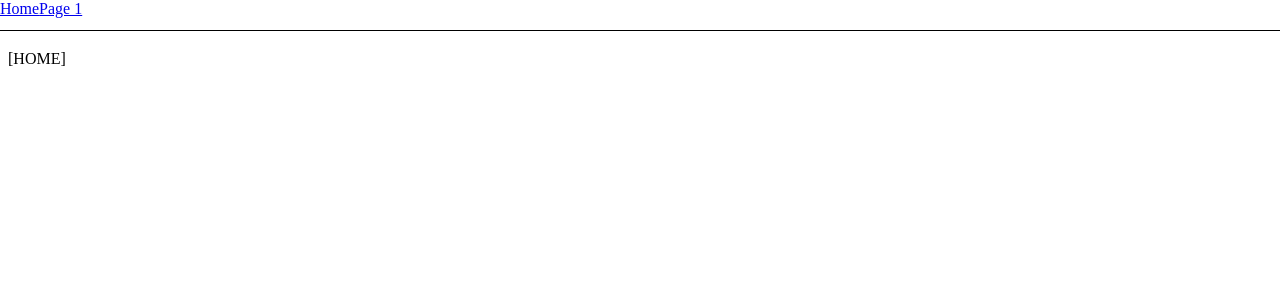
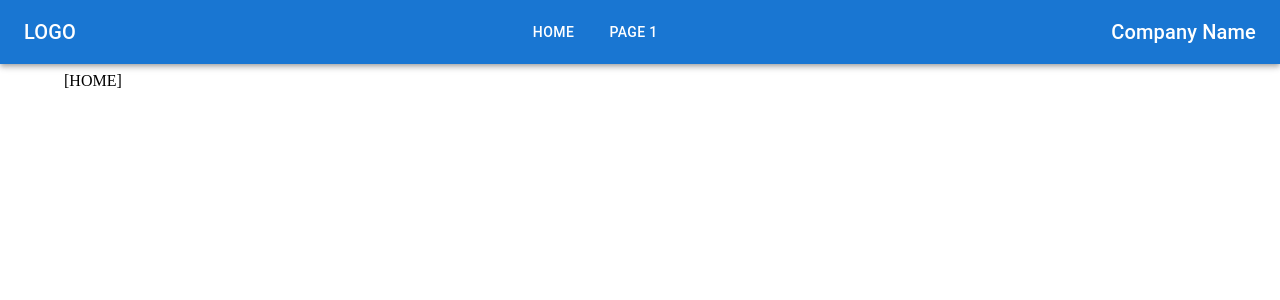
Before and after one commit to jule95/vite-react-template, a React (Vite) app: page / in a window 1280 px wide. Shown: the top 300 px of the page. Built offline with nearby package versions, Linux system fonts and the light colour scheme.

Commit message:
* Added MUI & basic NavBar component.

```diff
--- a/package.json
+++ b/package.json
@@ -12,6 +12,11 @@
     "preview": "vite preview"
   },
   "dependencies": {
+    "@emotion/react": "^11.11.4",
+    "@emotion/styled": "^11.11.5",
+    "@fontsource/roboto": "^5.0.13",
+    "@mui/icons-material": "^5.15.18",
+    "@mui/material": "^5.15.18",
     "axios": "^1.6.8",
     "i18next": "^23.11.4",
     "i18next-browser-languagedetector": "^7.2.1",
--- a/src/App.scss
+++ b/src/App.scss
@@ -1,13 +1,2 @@
 .App {
-  position: relative;
-  margin-top: 50px;
-
-  &__navbar {
-    border-bottom: 1px solid black;
-    height: 30px;
-    left: 0;
-    position: fixed;
-    top: 0;
-    width: 100%;
-  }
 }
--- a/src/App.tsx
+++ b/src/App.tsx
@@ -1,21 +1,18 @@
 import './App.scss';
-import { useTranslation } from 'react-i18next';
-import { Link, Outlet } from 'react-router-dom';
-import config from './config.ts';
+import { Outlet } from 'react-router-dom';
 import './App.scss';
+import Navbar from './components/Navbar.tsx';
+import { Container } from '@mui/material';
+import Toolbar from '@mui/material/Toolbar';
 
-const App = () => {
-  const { t } = useTranslation();
-
-  return (
-    <div className="App">
-      <div className="App__navbar">
-        <Link to={config.routes.home}>{t(`home`)}</Link>
-        <Link to={config.routes.page1}>{t(`page1`)}</Link>
-      </div>
+const App = () => (
+  <div className="App">
+    <Navbar />
+    <Toolbar />
+    <Container>
       <Outlet />
-    </div>
-  );
-};
+    </Container>
+  </div>
+);
 
 export default App;
--- /dev/null
+++ b/src/components/Navbar.tsx
@@ -0,0 +1,43 @@
+import AppBar from '@mui/material/AppBar';
+import Toolbar from '@mui/material/Toolbar';
+import Typography from '@mui/material/Typography';
+import Box from '@mui/material/Box';
+import Button from '@mui/material/Button';
+import config from '../config.ts';
+import { useTranslation } from 'react-i18next';
+
+const Navbar = () => {
+  const { t } = useTranslation();
+
+  return (
+    <AppBar position="absolute">
+      <Toolbar sx={{ justifyContent: `space-between` }}>
+        <Box sx={{ alignItems: `center`, display: `flex` }}>
+          <Typography variant="h6">
+            LOGO
+          </Typography>
+        </Box>
+
+        <Box sx={{ display: `flex`, gap: 2 }}>
+          <Button
+            disableRipple
+            color="inherit"
+            href={config.routes.home}>
+            {t(`home`)}
+          </Button>
+          <Button
+            color="inherit"
+            href={config.routes.page1}>
+            {t(`page1`)}
+          </Button>
+        </Box>
+
+        <Typography variant="h6">
+          Company Name
+        </Typography>
+      </Toolbar>
+    </AppBar>
+  );
+};
+
+export default Navbar;
```
Also changed, not shown: 1 other file (tests, documents, lock files or other folders).
